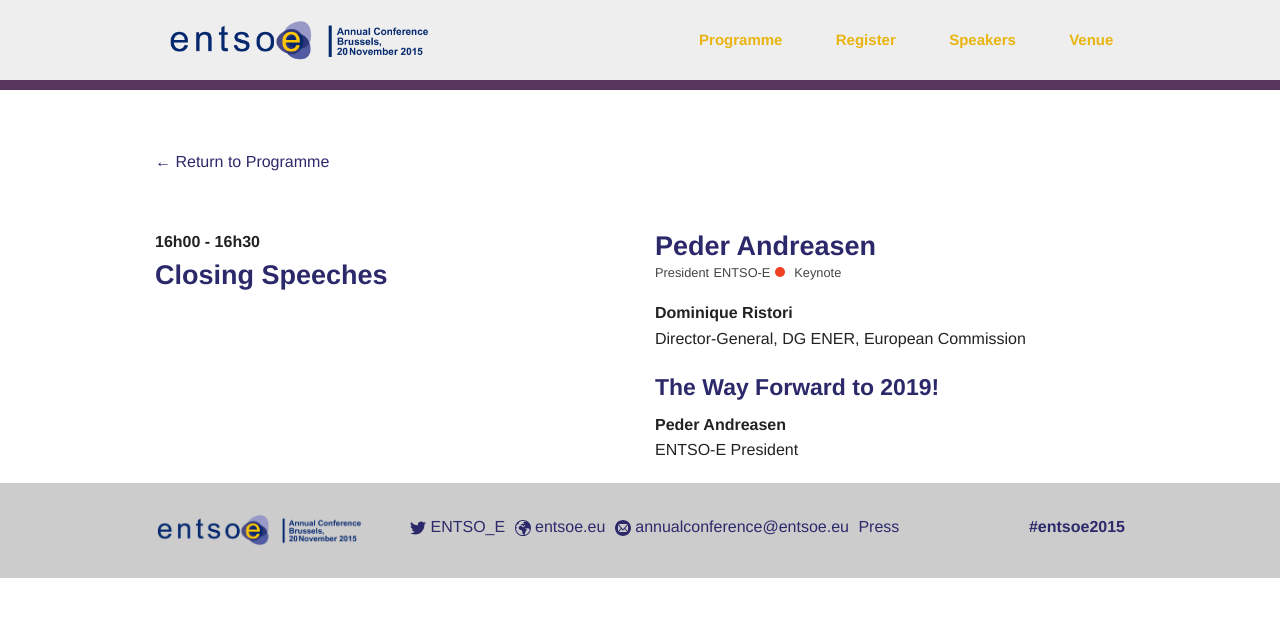
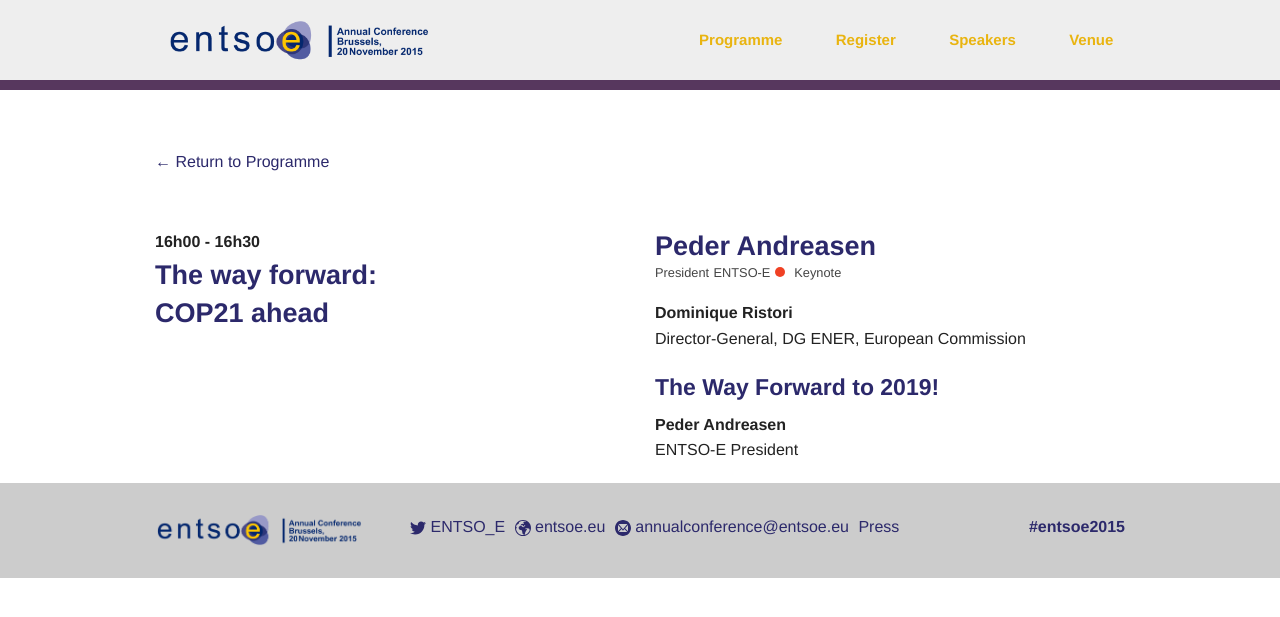
Before and after one commit to SmokeBellew1/entsoe_conf, a Jekyll site: the page built from _posts/schedule/2015-06-10-16h00.md, in a window 1280 px wide. Shown: the top 617 px of the page. Built offline with Jekyll 4.4.1, drawn with Linux system fonts in a browser that asks for light colours.

Commit message:
Changed title

```diff
--- a/_posts/schedule/2015-06-10-16h00.md
+++ b/_posts/schedule/2015-06-10-16h00.md
@@ -2,7 +2,7 @@
 layout: talk
 category: programme
 permalink: /programme/16h00
-title: Closing Speeches
+title: "The way forward: COP21 ahead"
 start_time: 16h00
 end_time: 16h30
 type: keynote
@@ -13,6 +13,7 @@
 ---
 
 
+
 __Dominique Ristori__<br>
 Director-General, DG ENER, European Commission
 
```
